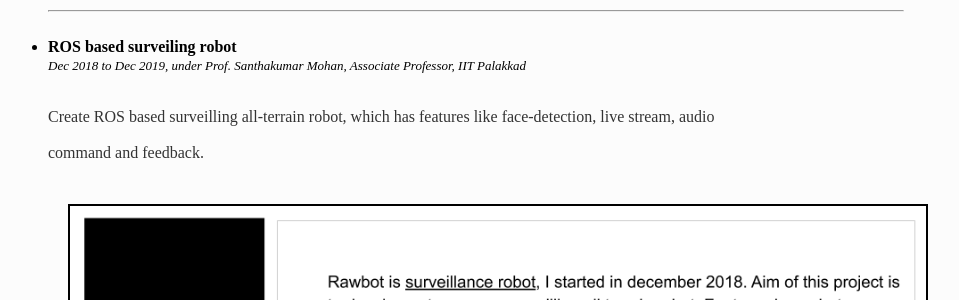
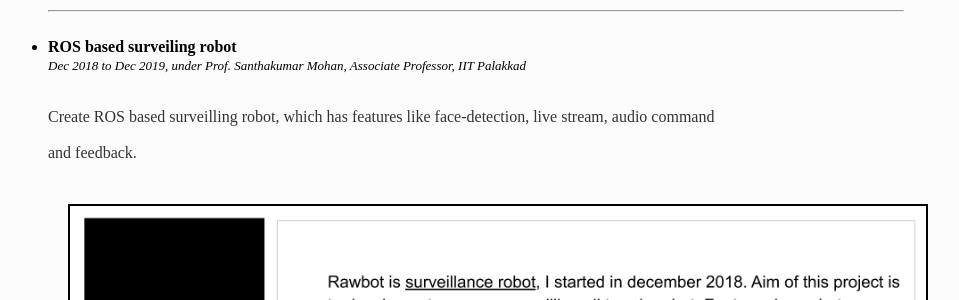
Before and after one commit to iamrajee/iamrajee.github.io, a Jekyll site: the page built from projects/index.html, in a window 1280 px wide and 900 px high, scrolled down 13504 px. Shown: the part 152-452 px from the top of the window, without its empty margins (184-1143 px from the left). Built offline with Jekyll 4.4.1, drawn with Linux system fonts in a browser that asks for light colours.

Commit message:
Update index.html

```diff
--- a/projects/index.html
+++ b/projects/index.html
@@ -190,7 +190,7 @@ title: PROJECTS
 					<b>ROS based surveiling robot</b>
 				</li>
 				<font size="2"><em>Dec 2018 to Dec 2019, under Prof. Santhakumar Mohan, Associate Professor, IIT Palakkad</em></font>
-				<p><font size="3">Create ROS based surveilling all-terrain robot, which has features like face-detection, live stream, audio command and feedback.</font></p>
+				<p><font size="3">Create ROS based surveilling robot, which has features like face-detection, live stream, audio command and feedback.</font></p>
 			</div>
 			<img src="images/rawbot.png" style='height: 100%; width: 100%' border="2" HSPACE="20" VSPACE="10"/>
 			<iframe style='width: 100%' height="720" src="https://www.youtube.com/embed/wrBw4yES4Eo" frameborder="0" allowfullscreen ng-show="showvideo" HSPACE="20" VSPACE="10"></iframe>
```
